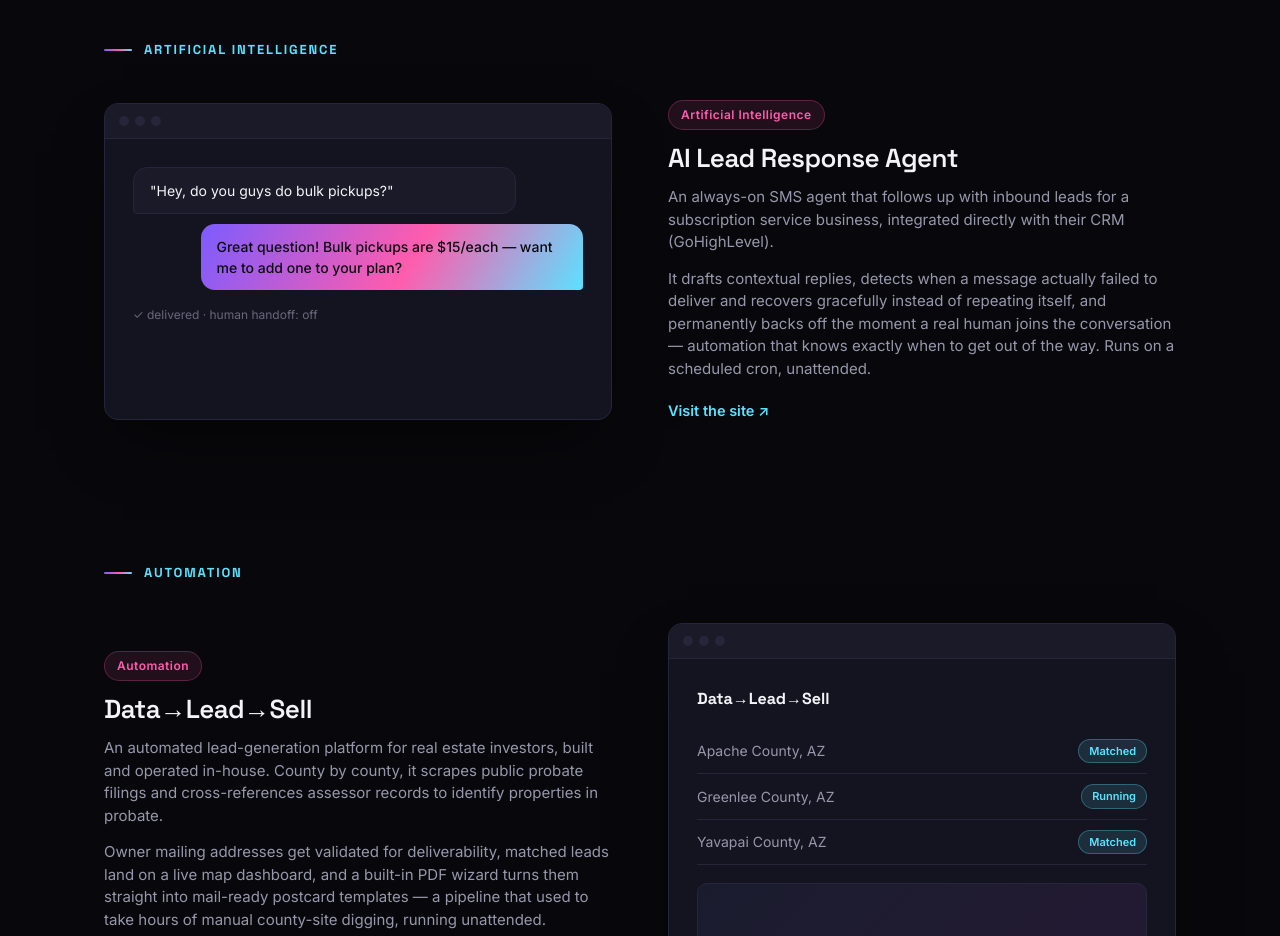
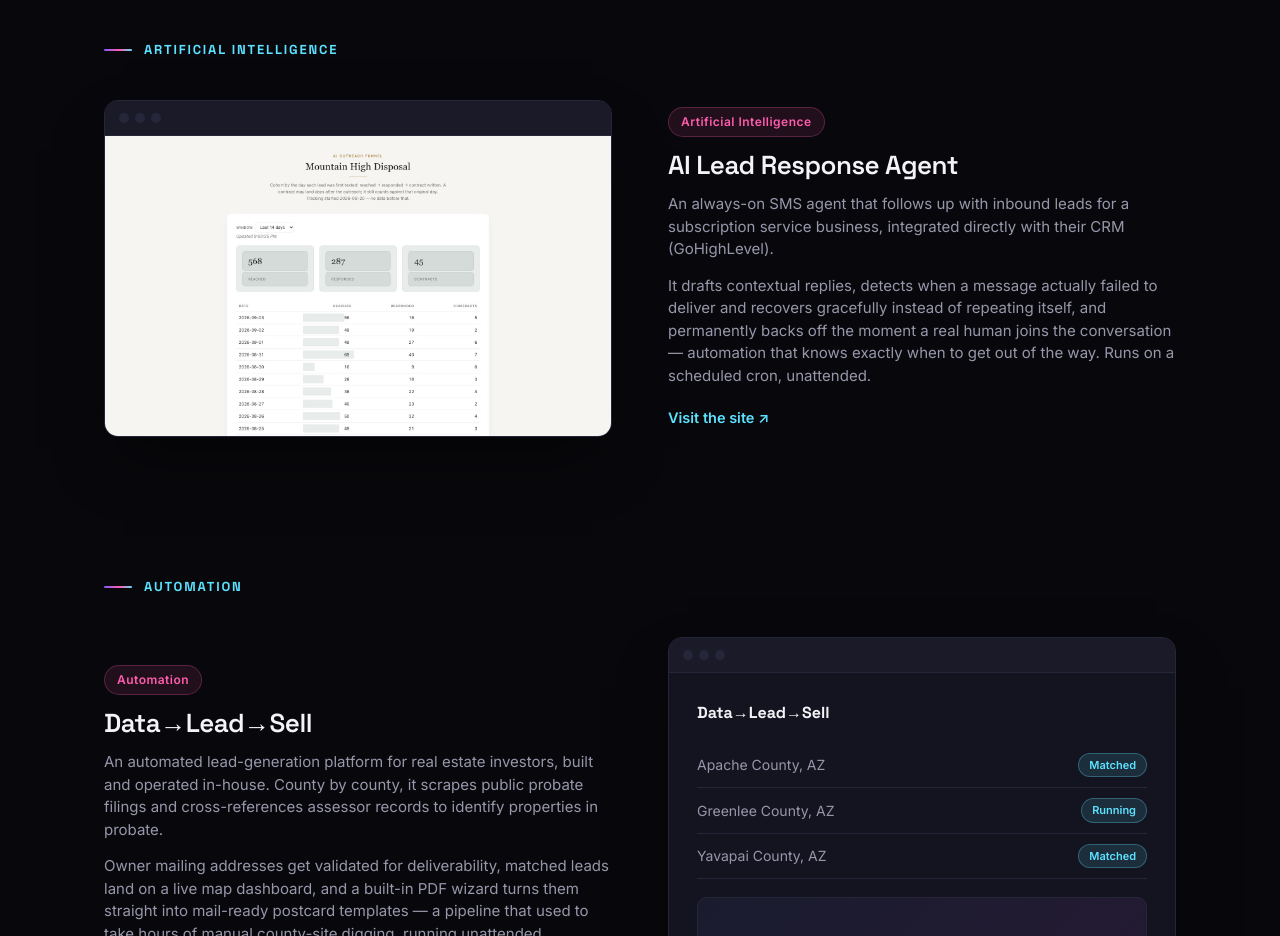
Before and after one commit to thomaswright03/wright-ai-solutions, a plain HTML site: page index.html in a window 1280 px wide. Shown: the part 1540-2476 px from the top of the page. Drawn offline with Linux system fonts and the light colour scheme.

Commit message:
Replace AI Lead Response Agent mockup with real dashboard screenshot
Co-Authored-By: Claude Sonnet 5 <noreply@anthropic.com>

```diff
--- a/index.html
+++ b/index.html
@@ -117,11 +117,7 @@
             <div class="work-media work-media-frame">
               <div class="browser-frame">
                 <div class="browser-bar"><span></span><span></span><span></span></div>
-                <div class="browser-content agent-mock">
-                  <div class="am-msg am-in">"Hey, do you guys do bulk pickups?"</div>
-                  <div class="am-msg am-out">Great question! Bulk pickups are $15/each — want me to add one to your plan?</div>
-                  <div class="am-status">✓ delivered · human handoff: off</div>
-                </div>
+                <img src="assets/work/lead-dashboard.jpg" alt="AI Outreach Funnel dashboard for Mountain High Disposal" class="browser-shot">
               </div>
             </div>
             <div class="work-body">
--- a/styles.css
+++ b/styles.css
@@ -163,6 +163,7 @@ section h2{font-size:clamp(28px, 4vw, 40px); margin-bottom:48px; max-width:600px
 .browser-bar{display:flex; gap:6px; padding:12px 14px; background:var(--surface-2); border-bottom:1px solid var(--border);}
 .browser-bar span{width:10px; height:10px; border-radius:50%; background:var(--border);}
 .browser-content{padding:28px; min-height:280px;}
+.browser-shot{display:block; width:100%; height:auto;}
 
 .parkless-mock .pm-nav{font-family:'Space Grotesk',sans-serif; font-weight:700; margin-bottom:22px;}
 .parkless-mock .pm-hero{font-family:'Space Grotesk',sans-serif; font-size:24px; font-weight:600; margin-bottom:20px;}
```
Also changed, not shown: assets/work/lead-dashboard.jpg (added).
